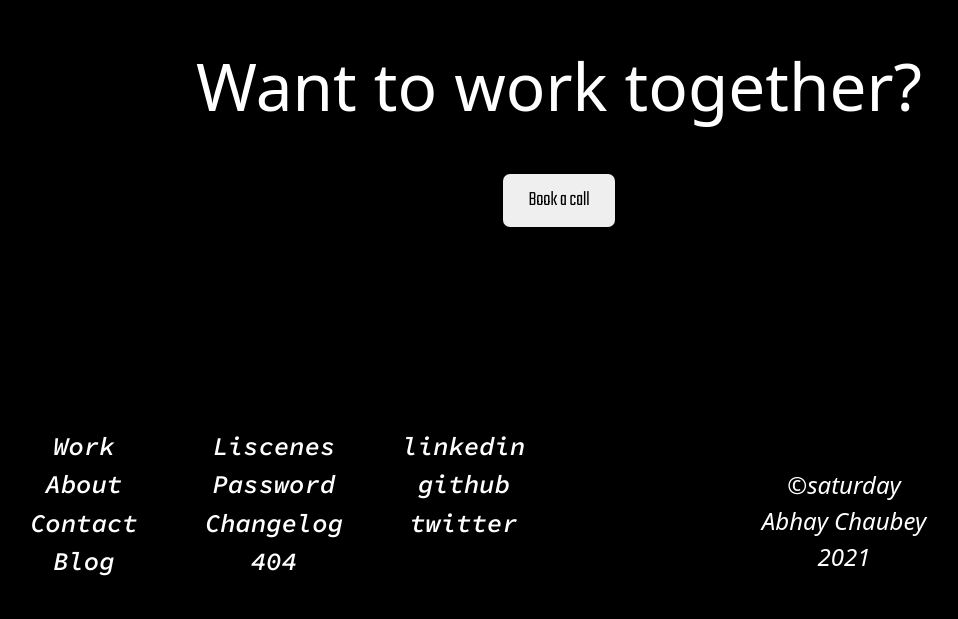
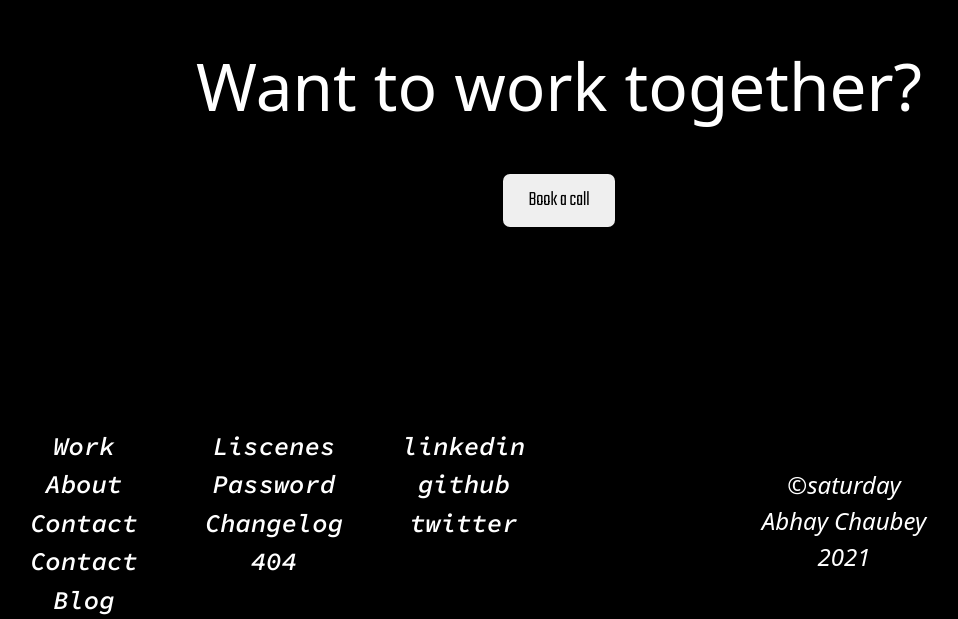
Before and after one commit to imabhay007/corporatewebsite, a plain HTML site: page about.html in a window 1280 px wide. Shown: the part 3064-3683 px from the top of the page, without its empty margins (81-1039 px from the left). Drawn offline with nearby package versions, Linux system fonts and the light colour scheme; a script that the page names is missing; a web font is replaced by a local one.

Commit message:
Update about.html

```diff
--- a/about.html
+++ b/about.html
@@ -113,7 +113,8 @@
                <a href="work.html" id="footer-link-text">Work</a><br>
                <a href="about.html" id="footer-link-text">About</a><br>
                <a href="contact.html" id="footer-link-text">Contact</a><br>
-               <a href="blog.html" id="footer-link-text">Blog</a>
+	       <a href="services.html" id="footer-link-text">Contact</a><br>
+               <a href="#" id="footer-link-text">Blog</a>
            </div>
            <hr class="d-block d-sm-none horizontal-row">
            <div class="col-sm-4 col-12">
```
